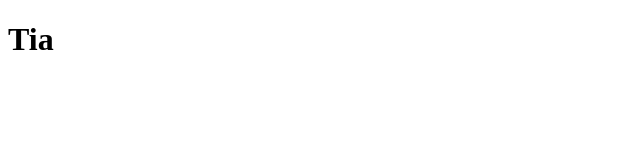
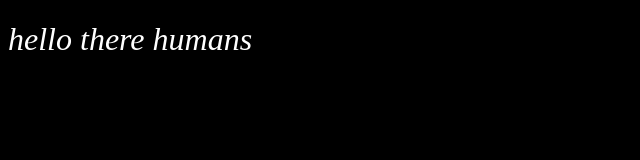
Before and after one commit to lydiabelete/nemo, a plain HTML site: page index.html in a window 1280 px wide. Shown: the whole page, without its empty margins (0-640 px from the left). Drawn offline with Linux system fonts and the light colour scheme.

Commit message:
Update index.html

```diff
--- a/index.html
+++ b/index.html
@@ -7,7 +7,18 @@
     <link href="style.css" rel="stylesheet" type="text/css" />
   </head>
   <body>
-      <h1>Tia</h1>
+    <style>
+        h1 {
+            font-family: 'Times New Roman', Times, serif;
+            font-weight: lighter;
+            font-style: italic;
+            color: white;
+        }
+        body {
+            background-color: black;
+        }
+      </style>
+      <h1>hello there humans</h1>
     <script src="script.js"></script>
   </body>
 </html>
```
